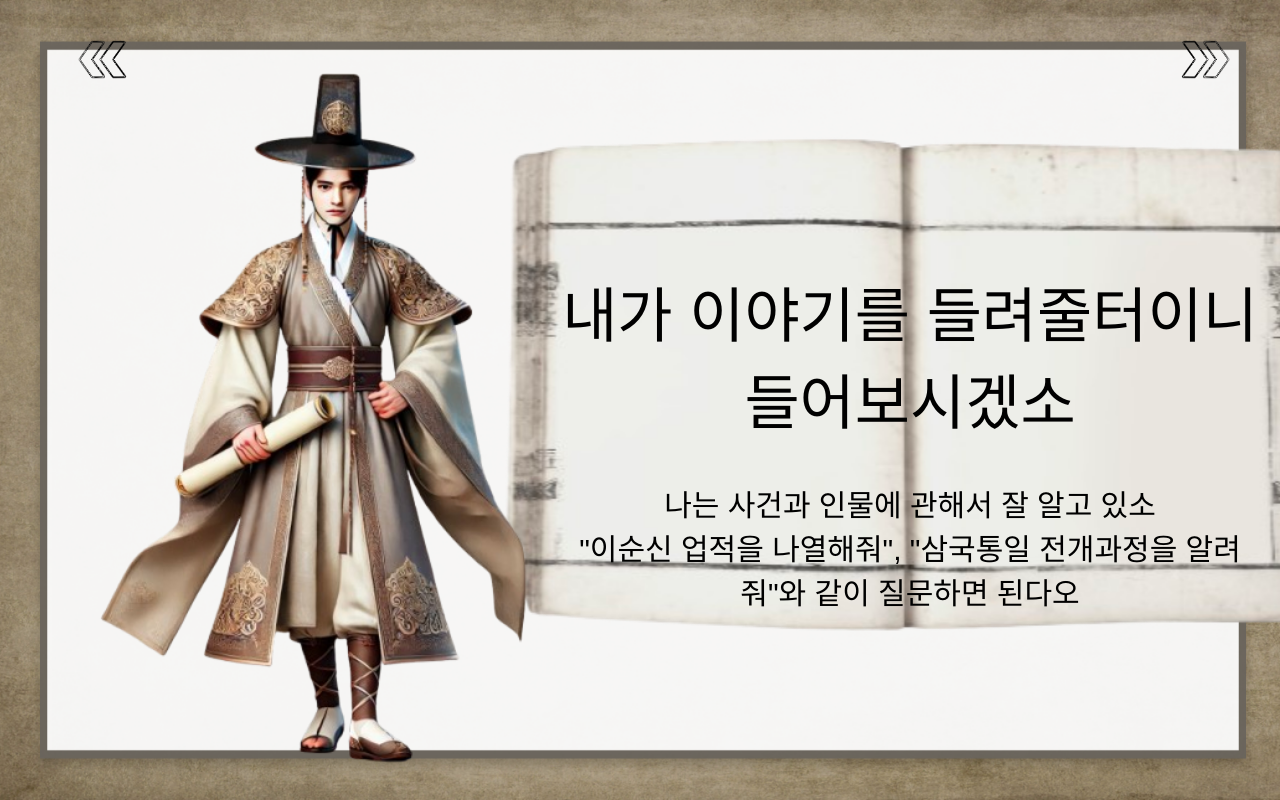
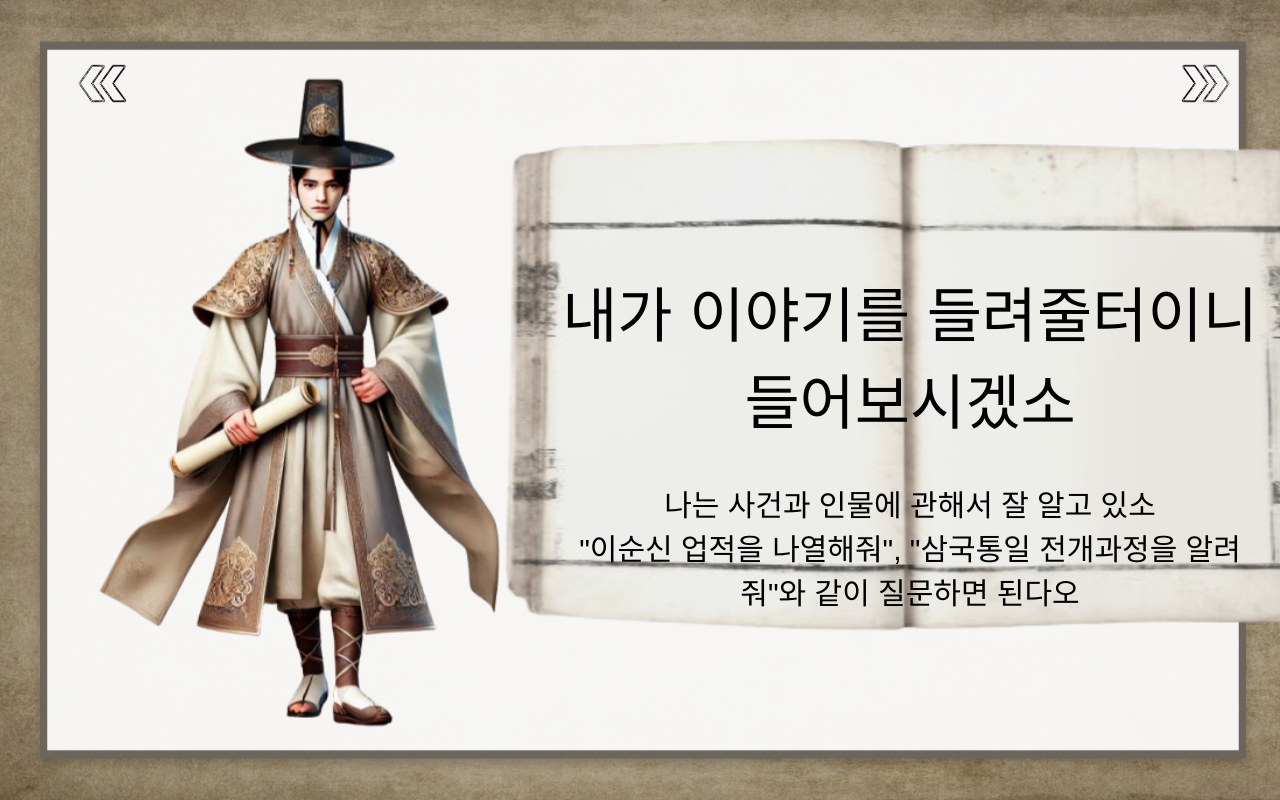
Before and after one commit to SKNETWORKS-FAMILY-AICAMP/SKN06-4th-05Team, a Django app: page /intro2/ in a window 1280 px wide; the page is wider, and only the part inside the window is pictured. Run offline with Django 5.2, Linux system fonts and the light colour scheme; some web fonts are replaced.

Commit message:
loaction

```diff
--- a/chat.py
+++ b/chat.py
@@ -49,6 +49,7 @@ def qna_adult(query):
         context에서 해당하는 내용을 찾아 사용자가 이해가 쉽고 흥미를 잃지 않게 쉬운 용어로 풀어서 설명해.
 
         context에 없는 내용은 답변할 수 없어. 만약, 주어진 문맥(context)에서 답을 찾을 수 없다면, 답을 만들지 말고 모른다고 답변해.
+        만약 인물의 업적에 대해 물어본다면 인물이 어떤 일을 했고 어떤 결과가 나타났는지 설명하면 돼.
         말투는 다음 예시를 참고해서 작성해줘
         예시:
             원문장: 안녕하세요 저는 고양이 6마리 키워요
--- a/chat/templates/home.html
+++ b/chat/templates/home.html
@@ -102,12 +102,12 @@
         }
         .text-box-left {
             top: 40%; /* 왼쪽 텍스트 박스 상하 위치 */
-            left: 31.5%; /* 왼쪽 텍스트 박스 좌우 위치 */
+            left: 32.5%; /* 왼쪽 텍스트 박스 좌우 위치 */
             transform: translate(-50%, -50%); /* 중앙 정렬 */
         }
         .text-box-right {
             top: 40%; /* 오른쪽 텍스트 박스 상하 위치 */
-            right: 33.5%; /* 오른쪽 텍스트 박스 좌우 위치 */
+            right: 34.5%; /* 오른쪽 텍스트 박스 좌우 위치 */
             transform: translate(50%, -50%); /* 중앙 정렬 */
             z-index: 2;
         }
--- a/chat/templates/introadult.html
+++ b/chat/templates/introadult.html
@@ -38,8 +38,8 @@
             position: absolute;
             left: 80px; /* 화면의 좌측 */
             top: 50%; /* 화면의 수직 가운데 */
-            transform: translateY(-50%) scaleX(-1);  /* 수직 가운데 정렬을 위해 이미지의 절반 높이만큼 위로 이동 */
-            width: 500px; /* 캐릭터 이미지 크기 조정 */
+            transform: translateY(-52%) scaleX(-1);  /* 수직 가운데 정렬을 위해 이미지의 절반 높이만큼 위로 이동 */
+            width: 470px; /* 캐릭터 이미지 크기 조정 */
             height: auto; /* 비율에 맞게 높이 자동 조정 */
             z-index: 2;
         }
@@ -114,7 +114,7 @@
         /* 화살표 스타일 */
         .arrow-buttons {
             position: absolute;
-            top: 5%; /* 상단에 배치 */
+            top: 8%; /* 상단에 배치 */
             left: 3%;
             width: 90%;
             display: flex;
--- a/chat/templates/introkid.html
+++ b/chat/templates/introkid.html
@@ -37,7 +37,7 @@
         .character {
             position: absolute;
             left: 80px; /* 화면의 좌측 */
-            top: 60%; /* 화면의 수직 가운데 */
+            top: 58%; /* 화면의 수직 가운데 */
             transform: translateY(-50%);  /* 수직 가운데 정렬을 위해 이미지의 절반 높이만큼 위로 이동 */
             width: 400px; /* 캐릭터 이미지 크기 조정 */
             height: auto; /* 비율에 맞게 높이 자동 조정 */
@@ -113,7 +113,7 @@
         /* 화살표 스타일 */
         .arrow-buttons {
             position: absolute;
-            top: 5%; /* 상단에 배치 */
+            top: 8%; /* 상단에 배치 */
             left: 3%;
             width: 90%;
             display: flex;
```
